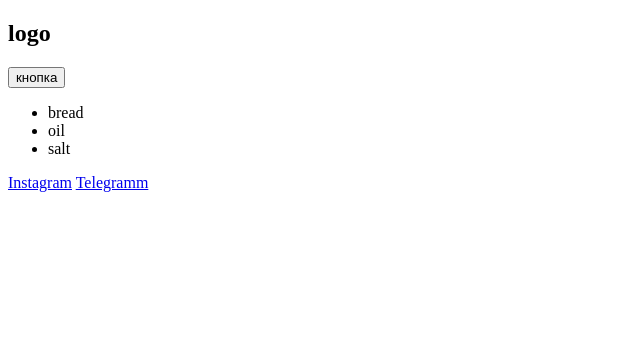
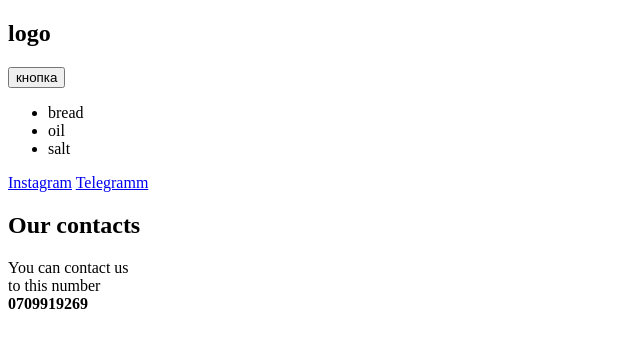
Before and after one commit to baiyastan/work-team-A20, a plain HTML site: page index.html in a window 1280 px wide. Shown: the whole page, without its empty margins (0-640 px from the left). Drawn offline with Linux system fonts and the light colour scheme.

Commit message:
added footer and text

```diff
--- a/index.html
+++ b/index.html
@@ -22,6 +22,13 @@
         <a href="#">Telegramm</a>
 
     </header>
+    <footer>
+        <h2>Our contacts</h2>
+        <div class="foot">
+            You can contact us <br>
+            to this number <br> <STrong>0709919269</STrong>
+        </div>
+    </footer>
     <script src="index.js"></script>
 </body>
 </html>
```
